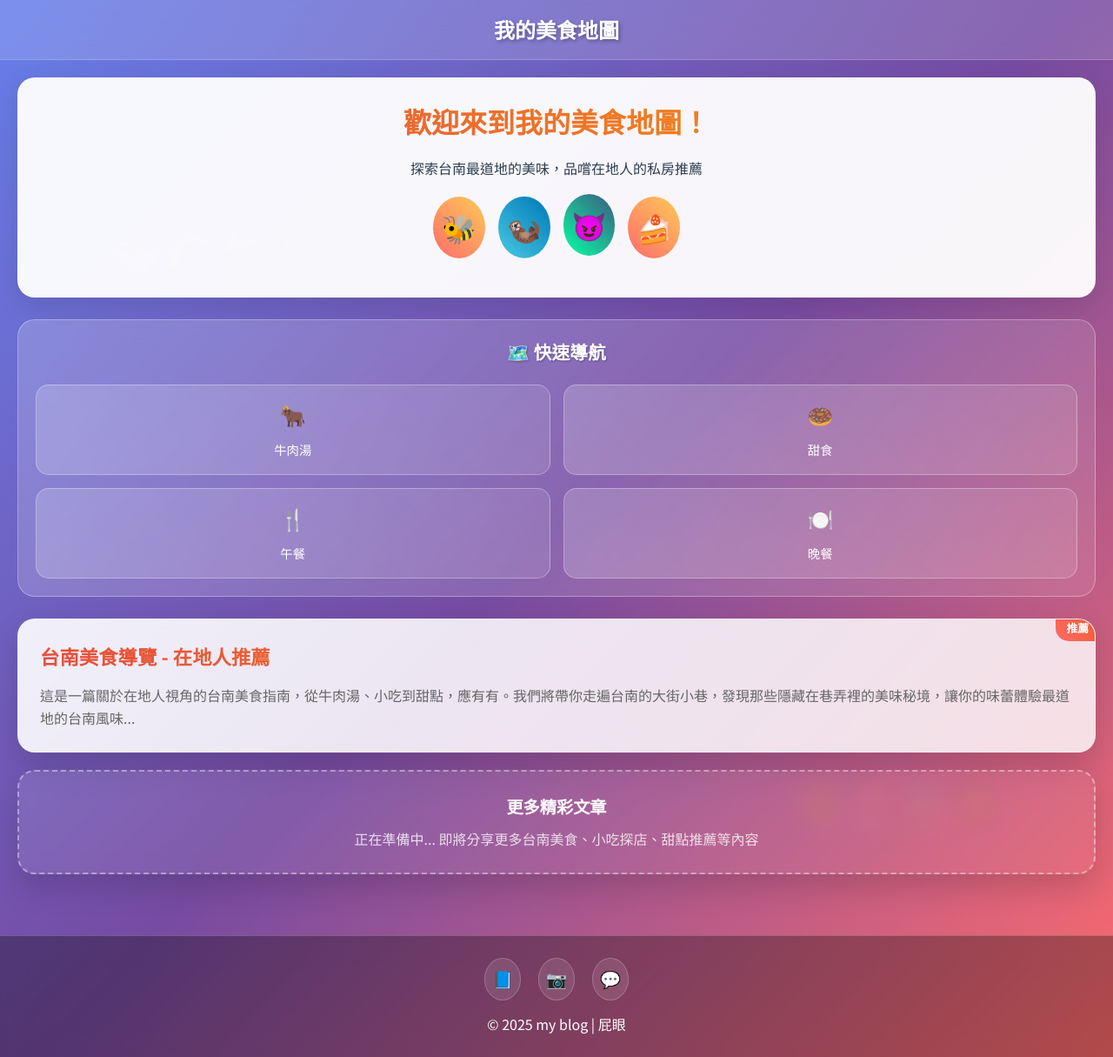
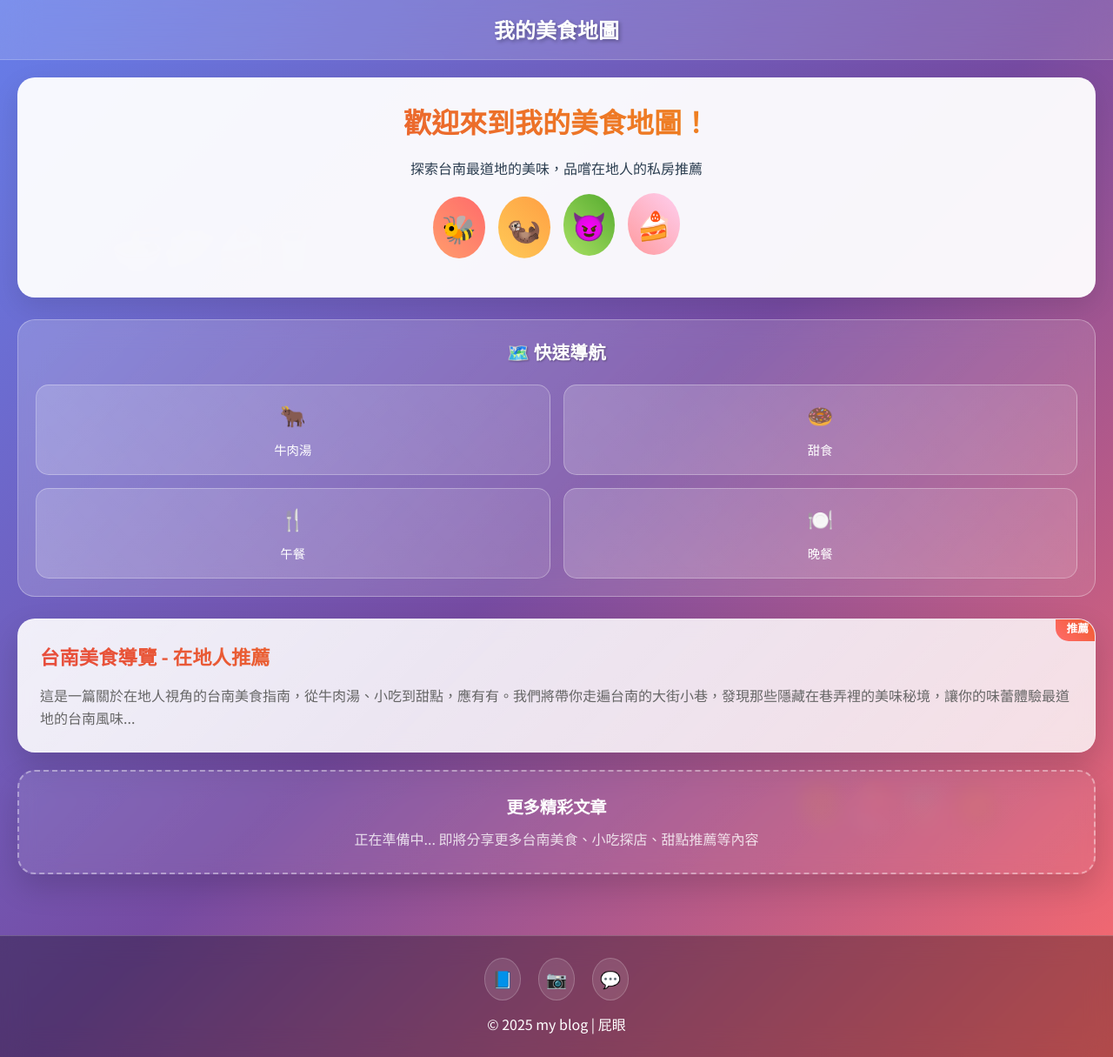
Before and after one commit to dssass/dssass.github.io, a Jekyll site: the page built from index.html, in a window 1280 px wide and 1215 px high. Shown: the whole window at 87% size. Built offline with Jekyll 4.4.1, drawn with Linux system fonts in a browser that asks for light colours.

Commit message:
Update home.css

```diff
--- a/assets/css/home.css
+++ b/assets/css/home.css
@@ -68,22 +68,33 @@ body {
     margin: 20px 0;
 }
 
+/* 修改後的程式碼 - 方案一：溫暖美食色系 */
 .food-icon {
     font-size: 2rem;
     padding: 10px;
-    background: linear-gradient(45deg, #ff6b6b, #feca57);
+    /* 圖示一：溫暖的橘紅色漸層 */
+    background: linear-gradient(45deg, #ff9d6c, #ff6b6b);
     border-radius: 50%;
     animation: bounce 2s infinite;
 }
 
 .food-icon:nth-child(2) {
-    background: linear-gradient(45deg, #48cae4, #0077b6);
+    /* 圖示二：柔和的芒果黃漸層 */
+    background: linear-gradient(45deg, #feca57, #ff9f43);
     animation-delay: 0.2s;
 }
 
 .food-icon:nth-child(3) {
-    background: linear-gradient(45deg, #06ffa5, #3d5a80);
+    /* 圖示三：清新的酪梨綠漸層 */
+    background: linear-gradient(45deg, #a8e063, #56ab2f);
     animation-delay: 0.4s;
+}
+
+/* 我們為第四個圖示新增一個樣式 */
+.food-icon:nth-child(4) {
+    /* 圖示四：甜美的莓果粉漸層 */
+    background: linear-gradient(45deg, #ff9a9e, #fecfef);
+    animation-delay: 0.6s;
 }
 
 @keyframes bounce {
```
